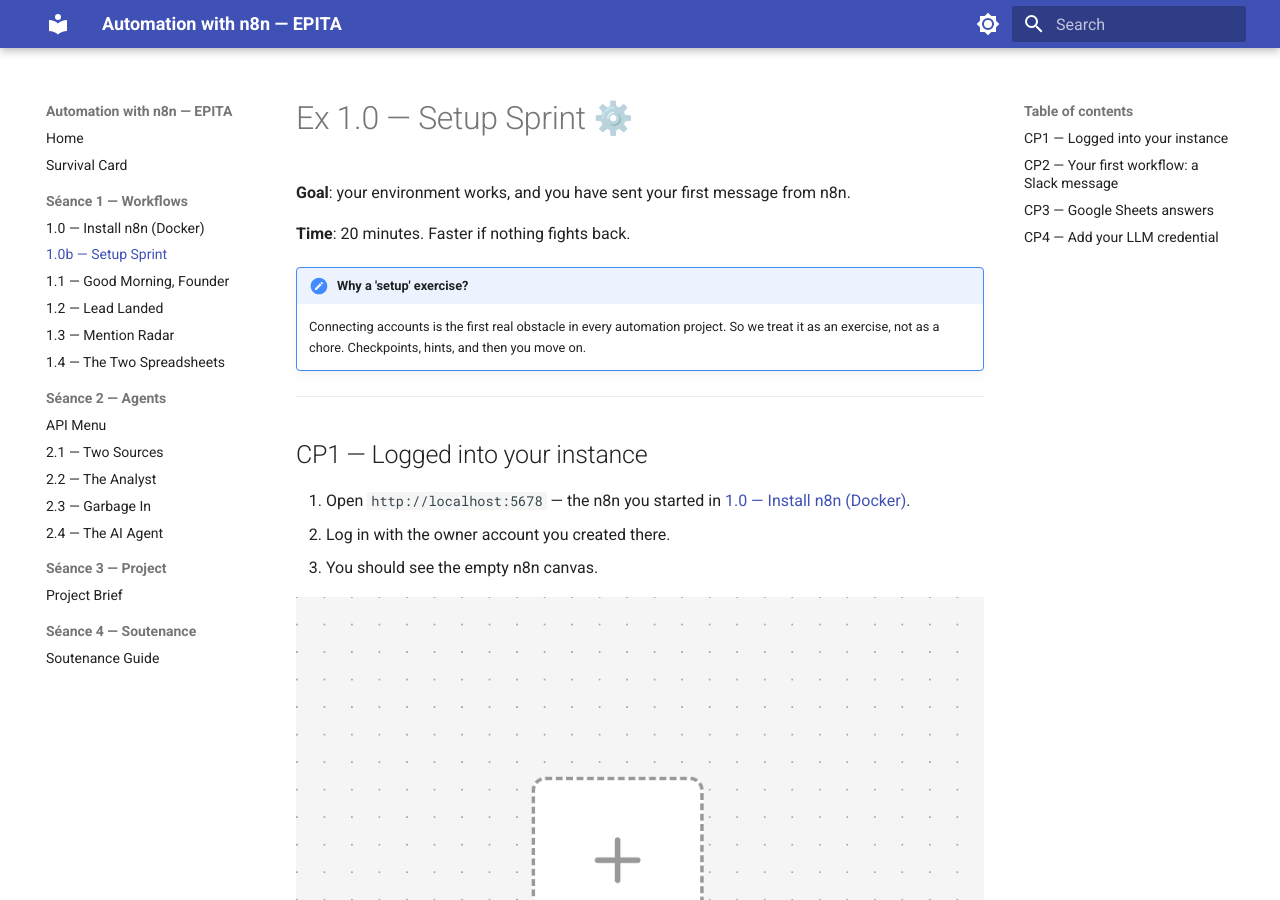
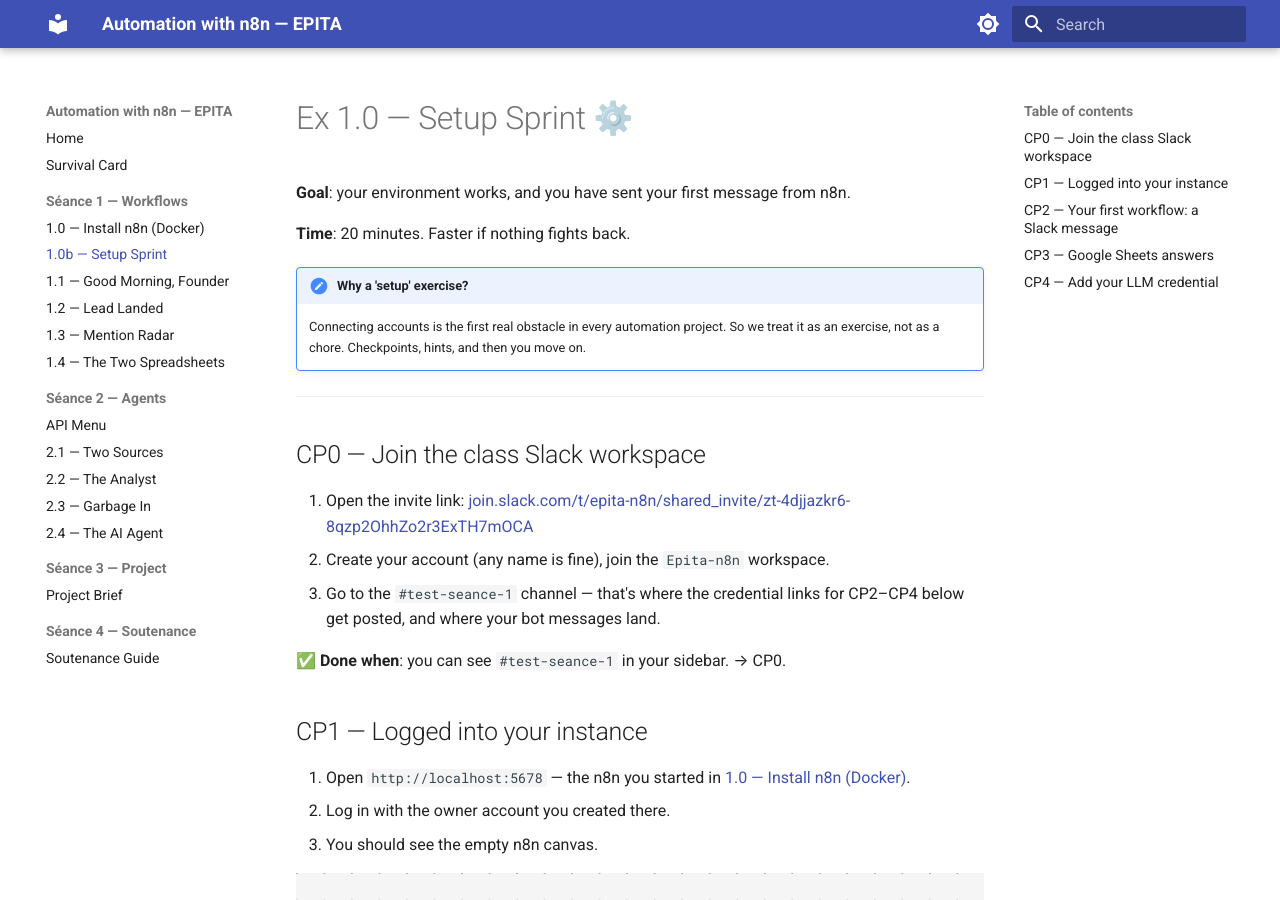
Before and after one commit to KristenPire/epita-n8n, an MkDocs documentation site: the page built from docs/seance-1/ex-1-0-setup.md, in a window 1280 px wide and 900 px high. Built offline with MkDocs 1.6.1 and Material for MkDocs 9.7.7, drawn with Linux system fonts in a browser that asks for light colours.

Commit message:
Add CP0: join the Slack workspace via invite link

```diff
--- a/docs/seance-1/ex-1-0-setup.md
+++ b/docs/seance-1/ex-1-0-setup.md
@@ -9,6 +9,16 @@
     it as an exercise, not as a chore. Checkpoints, hints, and then you move on.
 
 ---
+
+## CP0 — Join the class Slack workspace
+
+1. Open the invite link:
+   [join.slack.com/t/epita-n8n/shared_invite/zt-4djjazkr6-8qzp2OhhZo2r3ExTH7mOCA](https://join.slack.com/t/epita-n8n/shared_invite/zt-4djjazkr6-8qzp2OhhZo2r3ExTH7mOCA)
+2. Create your account (any name is fine), join the `Epita-n8n` workspace.
+3. Go to the `#test-seance-1` channel — that's where the credential links for CP2–CP4 below
+   get posted, and where your bot messages land.
+
+✅ **Done when**: you can see `#test-seance-1` in your sidebar. → CP0.
 
 ## CP1 — Logged into your instance
 
```
